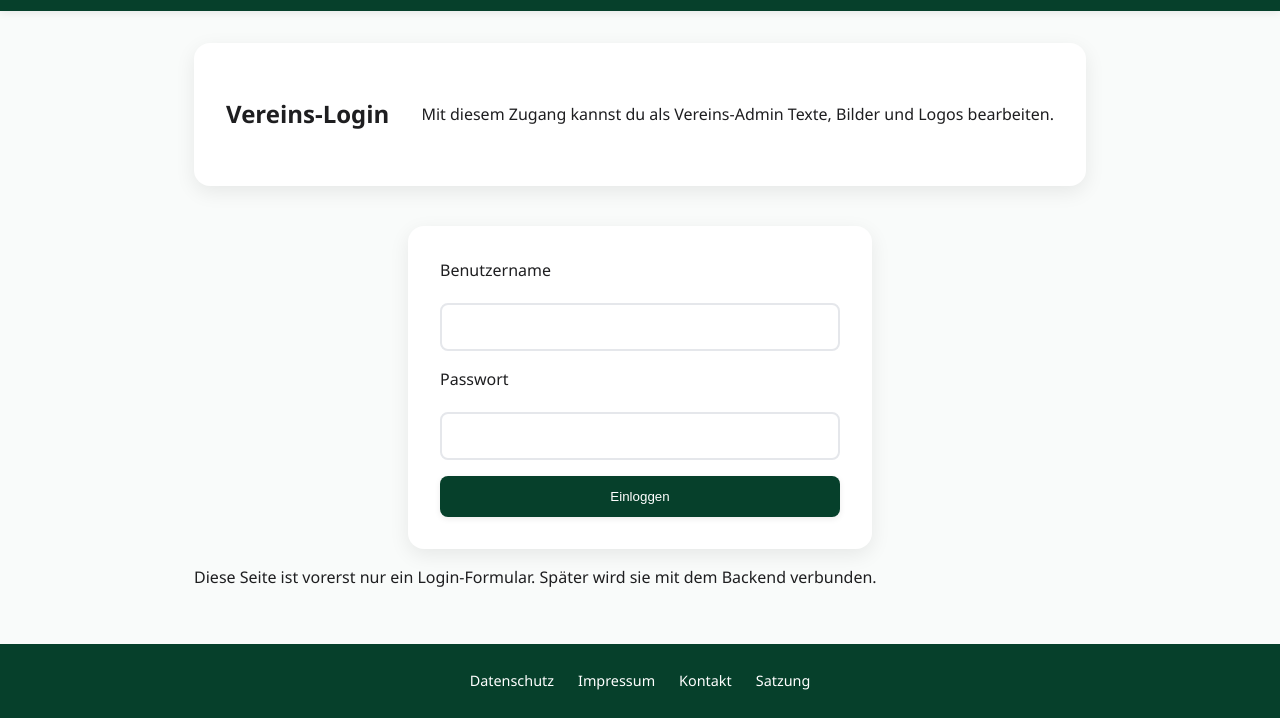
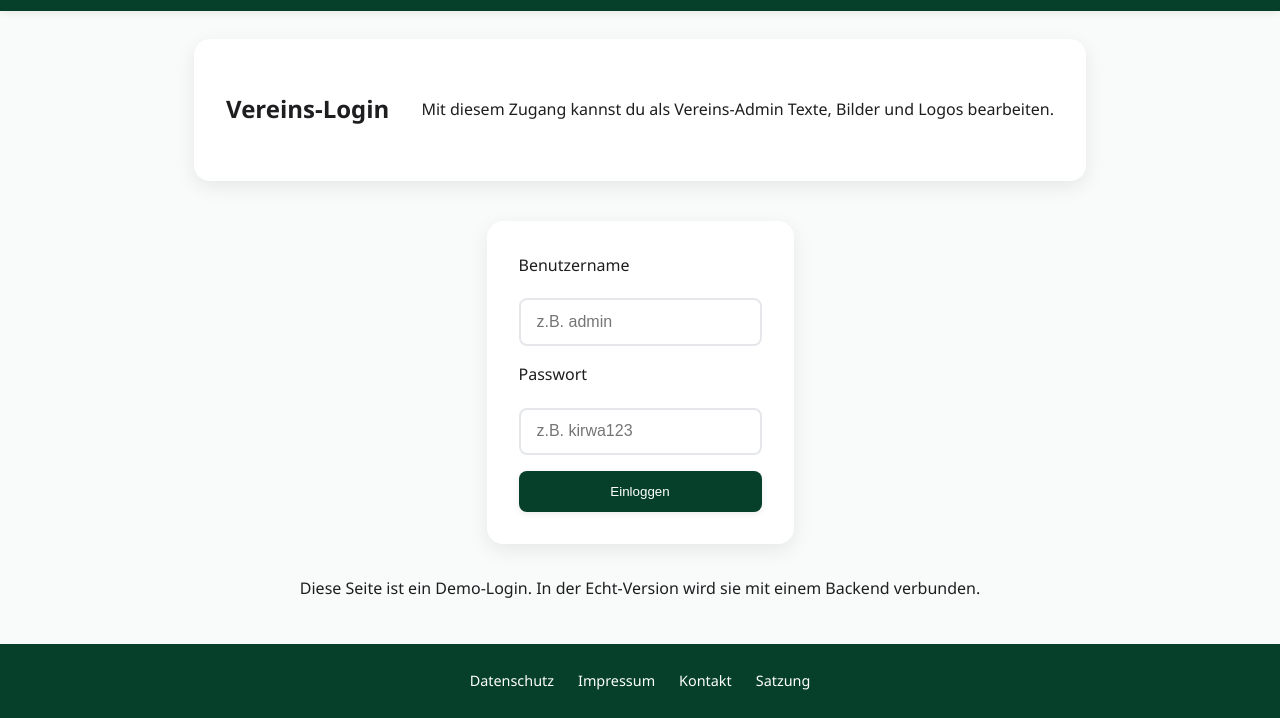
Before and after one commit to mholzinger59-svg/kirwa-hedersdorf-website, a plain HTML site: page login.html in a window 1280 px wide. Shown: the part 82-800 px from the top of the page. Drawn offline with Linux system fonts and the light colour scheme.

Commit message:
Update login.html

```diff
--- a/login.html
+++ b/login.html
@@ -23,7 +23,7 @@
     </nav>
   </header>
 
-  <main class="main">
+  <main class="main login-container">
     <section class="hero">
       <h2>Vereins‑Login</h2>
       <p>Mit diesem Zugang kannst du als Vereins‑Admin Texte, Bilder und Logos bearbeiten.</p>
@@ -32,17 +32,17 @@
     <section class="login-form">
       <form action="#" method="post" class="form">
         <label for="username">Benutzername</label>
-        <input type="text" id="username" name="username" required />
+        <input type="text" id="username" name="username" required placeholder="z.B. admin" />
 
         <label for="password">Passwort</label>
-        <input type="password" id="password" name="password" required />
+        <input type="password" id="password" name="password" required placeholder="z.B. kirwa123" />
 
         <button type="submit" class="btn btn-primary">Einloggen</button>
       </form>
     </section>
 
     <section class="login-hint">
-      <p>Diese Seite ist vorerst nur ein Login‑Formular. Später wird sie mit dem Backend verbunden.</p>
+      <p>Diese Seite ist ein Demo‑Login. In der Echt‑Version wird sie mit einem Backend verbunden.</p>
     </section>
   </main>
 
```
